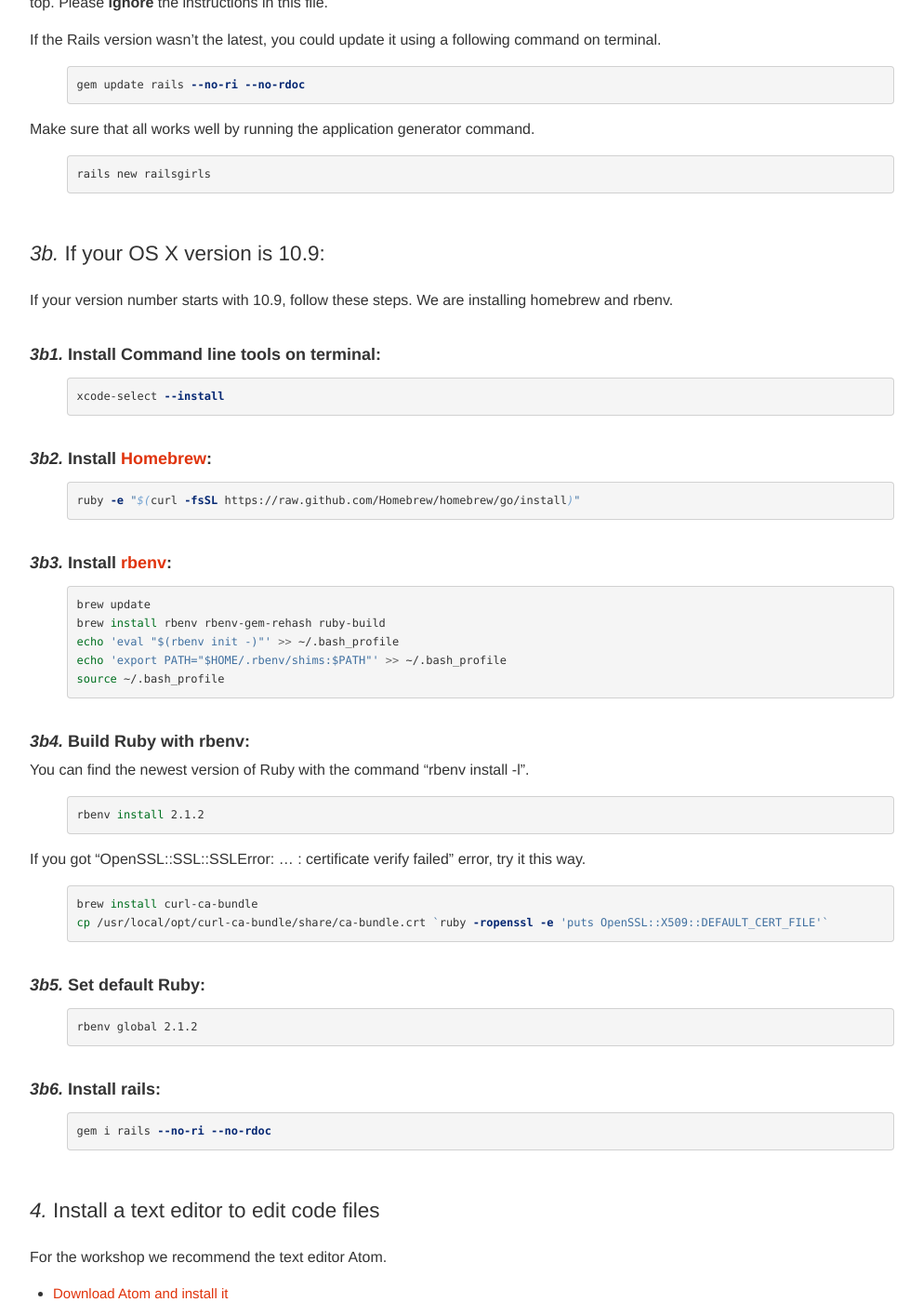
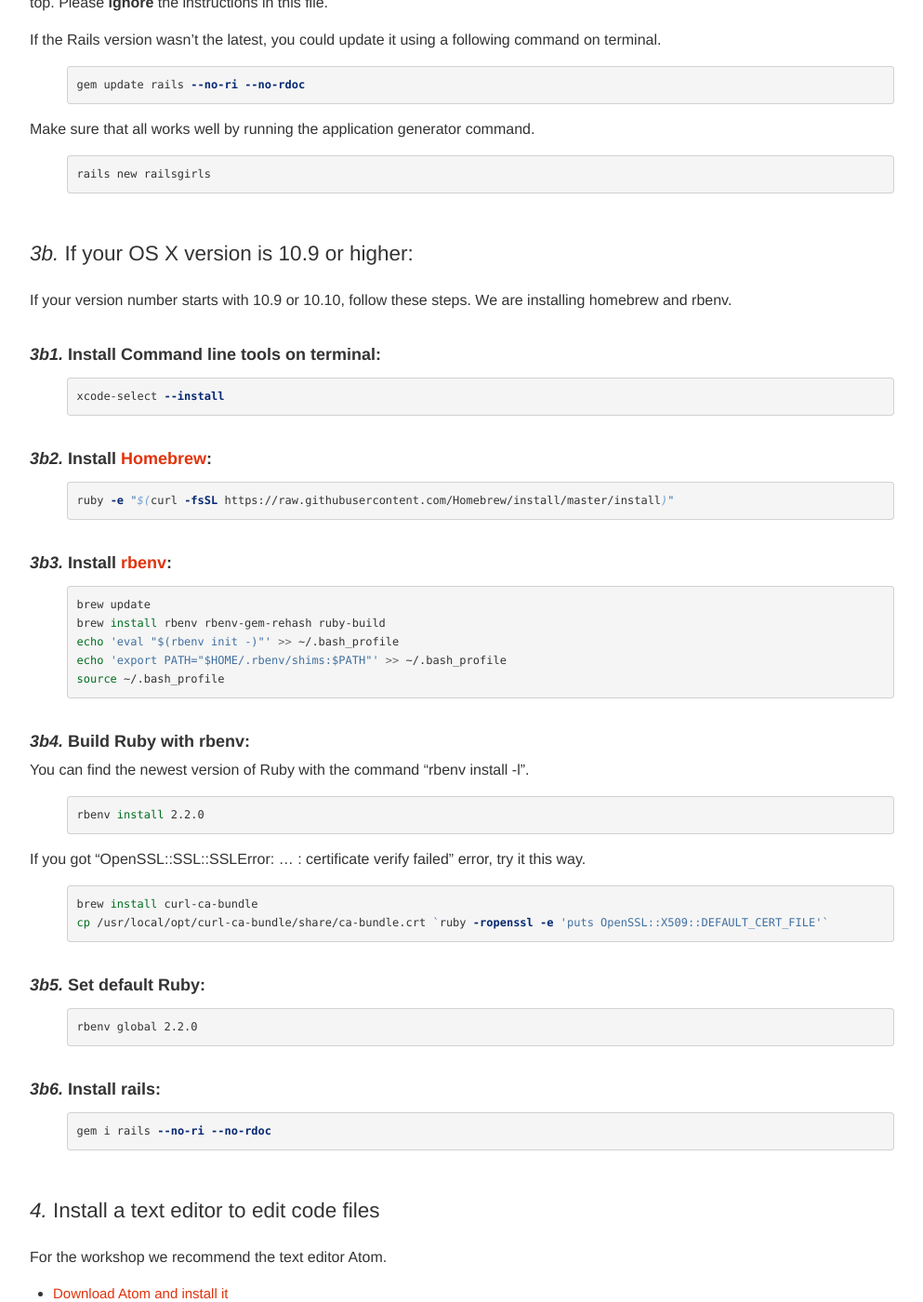
Before and after one commit to railsgirls/guides.railsgirls.com, a Jekyll site: the page built from _posts/2013-05-02-install.markdown, in a window 1280 px wide and 1400 px high, scrolled down 1913 px. Shown: the whole window at 93% size, without its empty margins (53-1046 px from the left). Built offline with Jekyll 4.4.1, drawn with Linux system fonts in a browser that asks for light colours; nearby versions of some CDN libraries; some of the changed text lies outside the part shown.

Commit message:
Update install methods in Mac for Yosemite and Ruby2.2.0 .

```diff
--- a/_posts/2013-05-02-install.markdown
+++ b/_posts/2013-05-02-install.markdown
@@ -27,7 +27,7 @@ Click the Apple menu and choose *About this Mac*.
 ![Apple menu](/images/1.png "Apple menu")
 
 ### *2.* In the window you will find the version of your operating system.
-If your version number starts with 10.6, 10.7, 10.8 or 10.9 this guide is for you. If it&#8217;s something else, we can setup your machine at the event.
+If your version number starts with 10.6, 10.7, 10.8, 10.9 or 10.10 this guide is for you. If it&#8217;s something else, we can setup your machine at the event.
 
 ![About this Mac dialog](/images/2.png "About this Mac dialog")
 
@@ -51,9 +51,9 @@ Make sure that all works well by running the application generator command.
 rails new railsgirls
 {% endhighlight %}
 
-### *3b.* If your OS X version is 10.9:
+### *3b.* If your OS X version is 10.9 or higher:
 
-If your version number starts with 10.9, follow these steps. We are installing homebrew and rbenv.
+If your version number starts with 10.9 or 10.10, follow these steps. We are installing homebrew and rbenv.
 
 #### *3b1.* Install Command line tools on terminal:
 
@@ -64,7 +64,7 @@ xcode-select --install
 #### *3b2.* Install [Homebrew](http://brew.sh/):
 
 {% highlight sh %}
-ruby -e "$(curl -fsSL https://raw.github.com/Homebrew/homebrew/go/install)"
+ruby -e "$(curl -fsSL https://raw.githubusercontent.com/Homebrew/install/master/install)"
 {% endhighlight %}
 
 #### *3b3.* Install [rbenv](https://github.com/sstephenson/rbenv):
@@ -82,7 +82,7 @@ source ~/.bash_profile
 You can find the newest version of Ruby with the command "rbenv install -l".
 
 {% highlight sh %}
-rbenv install 2.1.2
+rbenv install 2.2.0
 {% endhighlight %}
 
 If you got "OpenSSL::SSL::SSLError: ... : certificate verify failed" error, try it this way.
@@ -95,7 +95,7 @@ cp /usr/local/opt/curl-ca-bundle/share/ca-bundle.crt `ruby -ropenssl -e 'puts Op
 #### *3b5.* Set default Ruby:
 
 {% highlight sh %}
-rbenv global 2.1.2
+rbenv global 2.2.0
 {% endhighlight %}
 
 #### *3b6.* Install rails:
```
